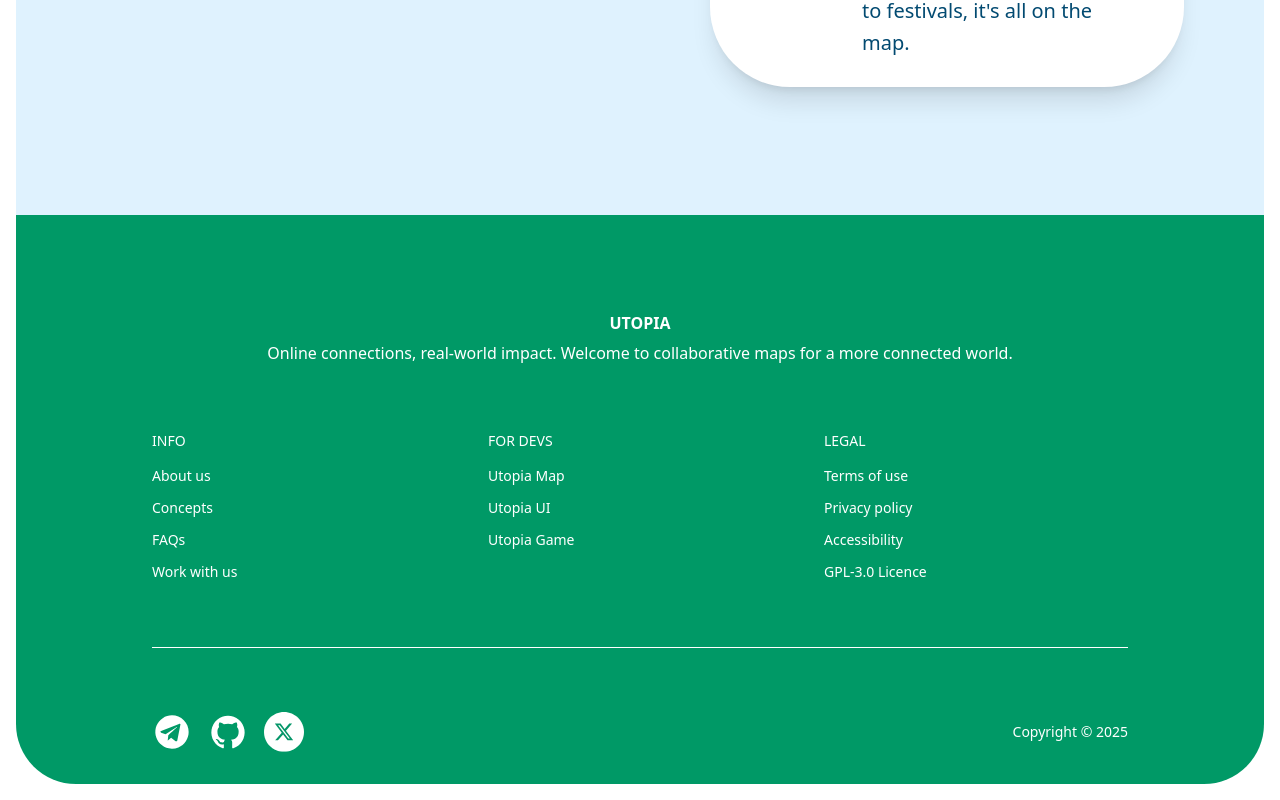
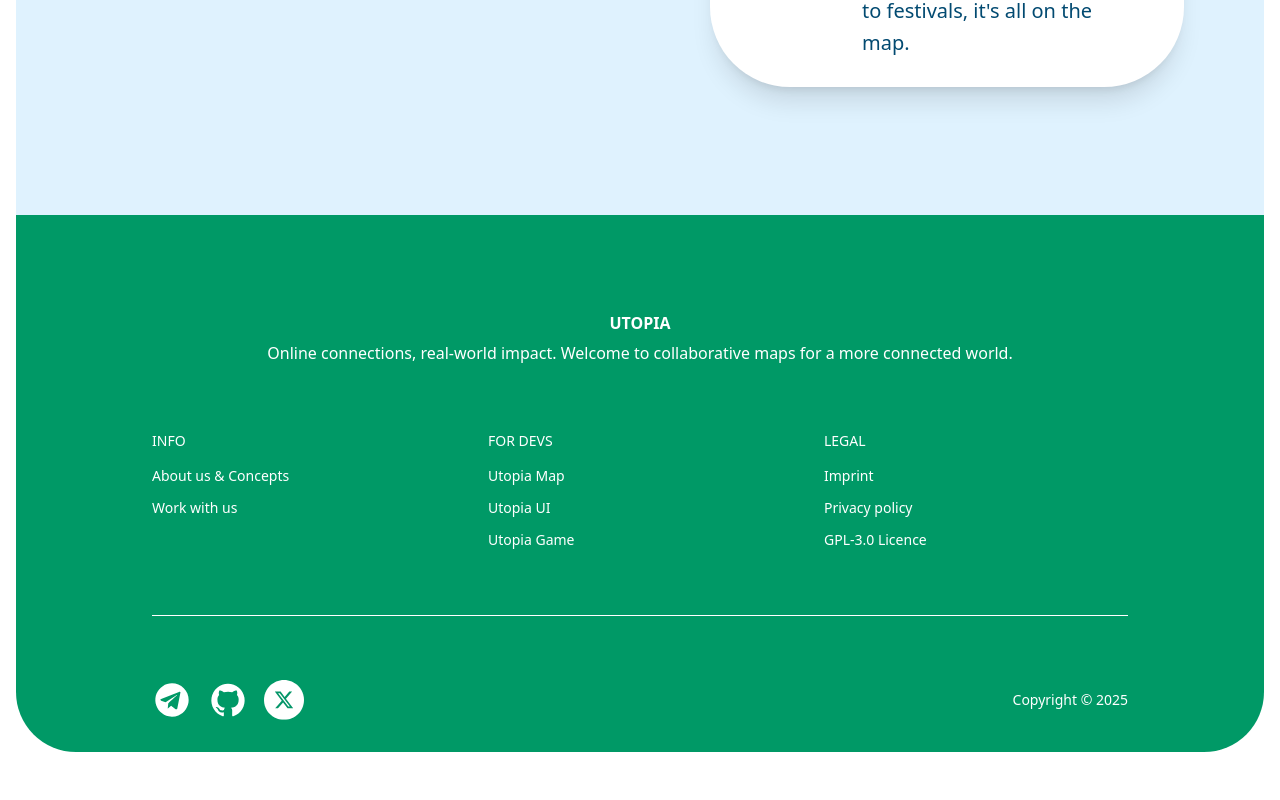
Before and after one commit to utopia-os/utopia-landingpage, a React (Vite) app: page / in a window 1280 px wide. Shown: the part 6226-7026 px from the top of the page. After the commit the page ends 6994 px from the top, so only its background shows below. Built offline with nearby package versions, Linux system fonts and the light colour scheme.

Commit message:
fixed footer

```diff
--- a/src/components/Footer.tsx
+++ b/src/components/Footer.tsx
@@ -5,9 +5,7 @@ import { SocialIcons } from './SocialIcons';
 
 export const Footer: React.FC = () => {
     const infoLinks = [
-        { text: 'About us', href: '#' },
-        { text: 'Concepts', href: '#' },
-        { text: 'FAQs', href: '#' },
+        { text: 'About us & Concepts', href: '#' },
         { text: 'Work with us', href: '#' }
     ];
 
@@ -18,9 +16,8 @@ export const Footer: React.FC = () => {
     ];
 
     const legalLinks = [
-        { text: 'Terms of use', href: '#' },
+        { text: 'Imprint', href: '#' },
         { text: 'Privacy policy', href: '#' },
-        { text: 'Accessibility', href: '#' },
         { text: 'GPL-3.0 Licence', href: '#' }
     ];
 
```
